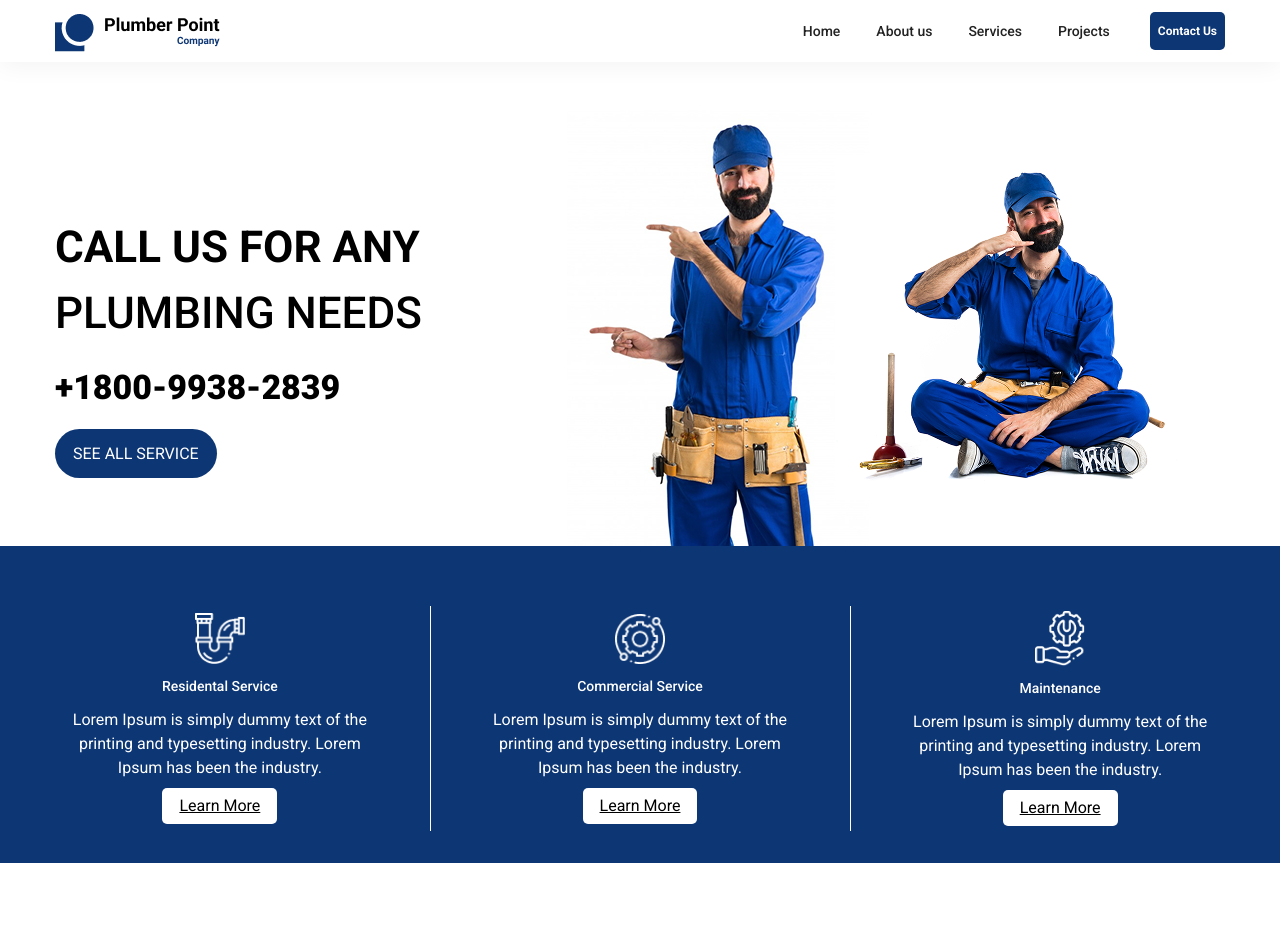
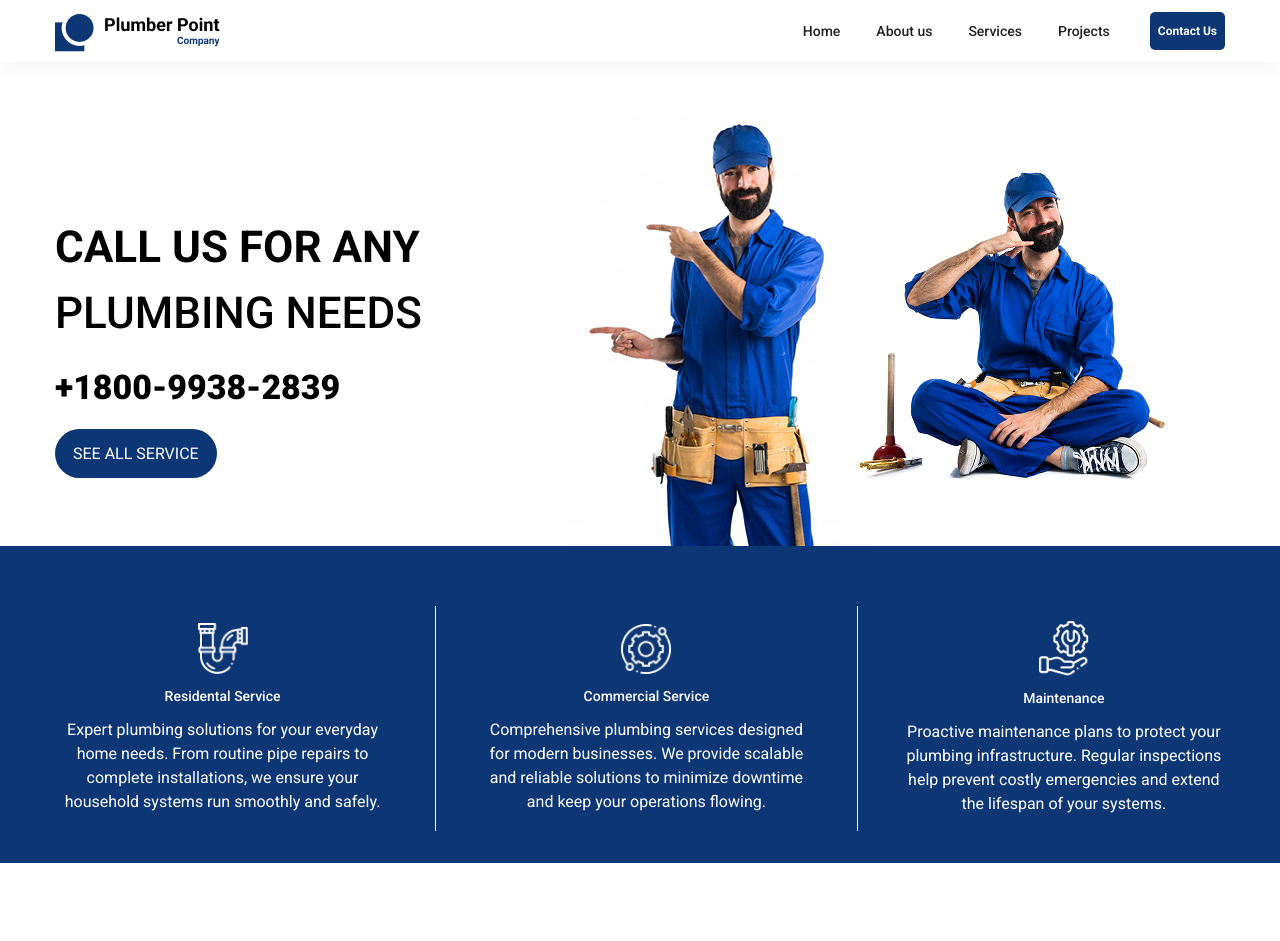
Before and after one commit to Sijan666/plumbingCompany, a React (Vite) app: page / in a window 1280 px wide. Shown: the top 941 px of the page. Built offline with nearby package versions, Linux system fonts and the light colour scheme.

Commit message:
fix : service texts

```diff
--- a/src/components/layouts/Service.jsx
+++ b/src/components/layouts/Service.jsx
@@ -18,10 +18,7 @@ const Service = () => {
                             <div className="one text-center flex flex-col items-center">
                                 <Image imgSrc={s1} className={'mx-auto w-[50px]'}/>
                                 <h3 className='py-3 text-sm text-white font-medium'>Residental Service</h3>
-                                <p className='text-white'>Lorem Ipsum is simply dummy text of the printing and typesetting industry. Lorem Ipsum has been the industry.</p>
-                                <div className="btn mt-2">
-                                    <Button btnText={'Learn More'} className={'bg-white rounded-[5px] text-black text-base px-[17px] py-1.5 underline'}/>
-                                </div>
+                                <p className='text-white'>Expert plumbing solutions for your everyday home needs. From routine pipe repairs to complete installations, we ensure your household systems run smoothly and safely.</p>
                             </div>
                             {/* divider */}
                             <div className="lg:h-[225px] lg:w-px h-px w-full bg-white"></div>
@@ -29,10 +26,7 @@ const Service = () => {
                             <div className="one text-center flex flex-col items-center">
                                 <Image imgSrc={s2} className={'mx-auto w-[50px]'}/>
                                 <h3 className='py-3 text-sm text-white font-medium'>Commercial Service</h3>
-                                <p className='text-white'>Lorem Ipsum is simply dummy text of the printing and typesetting industry. Lorem Ipsum has been the industry.</p>
-                                <div className="btn mt-2">
-                                    <Button btnText={'Learn More'} className={'bg-white rounded-[5px] text-black text-base px-[17px] py-1.5 underline'}/>
-                                </div>
+                                <p className='text-white'>Comprehensive plumbing services designed for modern businesses. We provide scalable and reliable solutions to minimize downtime and keep your operations flowing.</p>
                             </div>
                             {/* divider */}
                             <div className="lg:h-[225px] lg:w-px h-px w-full bg-white"></div>
@@ -40,10 +34,7 @@ const Service = () => {
                             <div className="one text-center flex flex-col items-center">
                                 <Image imgSrc={s3} className={'mx-auto w-[50px]'}/>
                                 <h3 className='py-3 text-sm text-white font-medium'>Maintenance</h3>
-                                <p className='text-white'>Lorem Ipsum is simply dummy text of the printing and typesetting industry. Lorem Ipsum has been the industry.</p>
-                                <div className="btn mt-2">
-                                    <Button btnText={'Learn More'} className={'bg-white rounded-[5px] text-black text-base px-[17px] py-1.5 underline'}/>
-                                </div>
+                                <p className='text-white'>Proactive maintenance plans to protect your plumbing infrastructure. Regular inspections help prevent costly emergencies and extend the lifespan of your systems.</p>
                             </div>
                         </div>
                     </Container>
```
